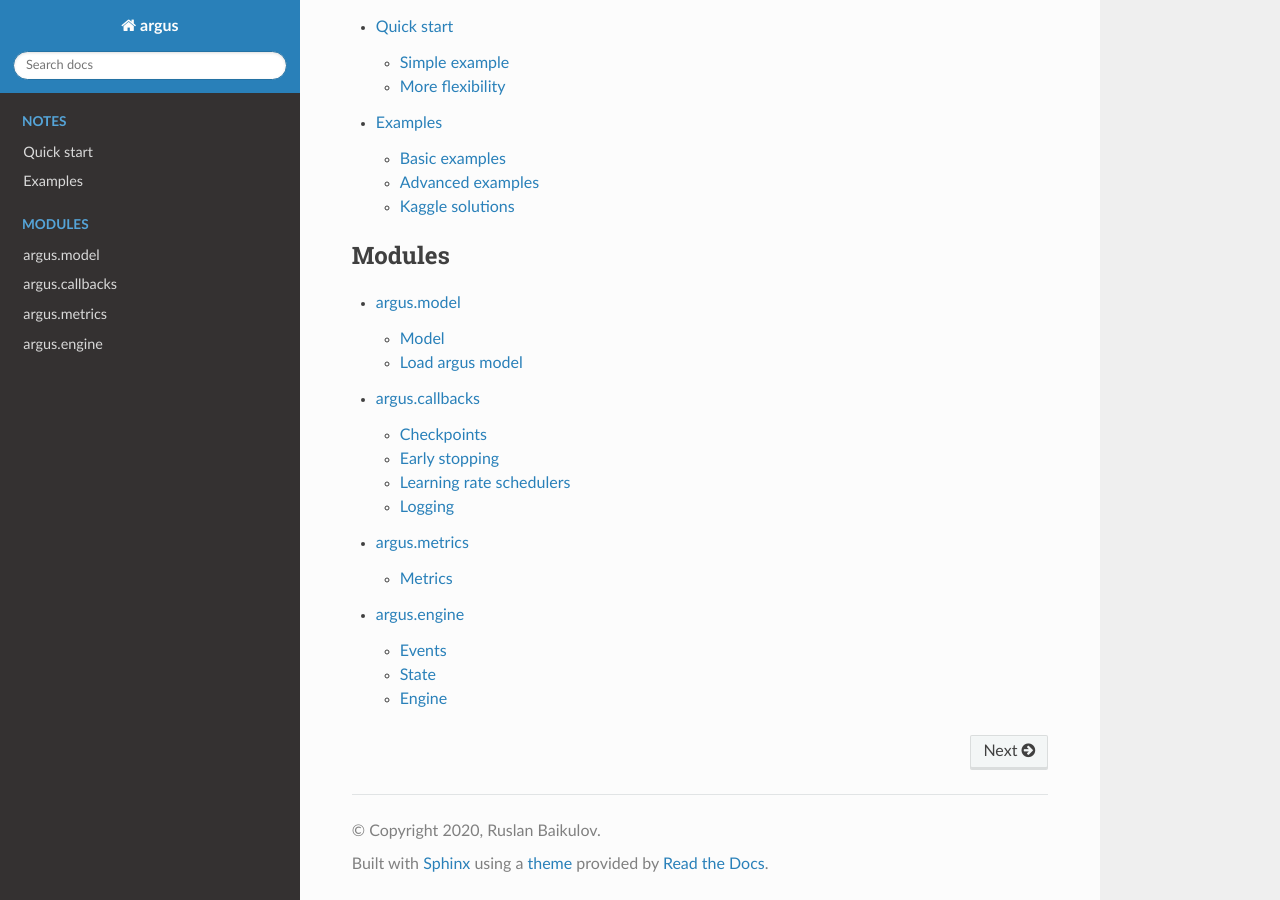
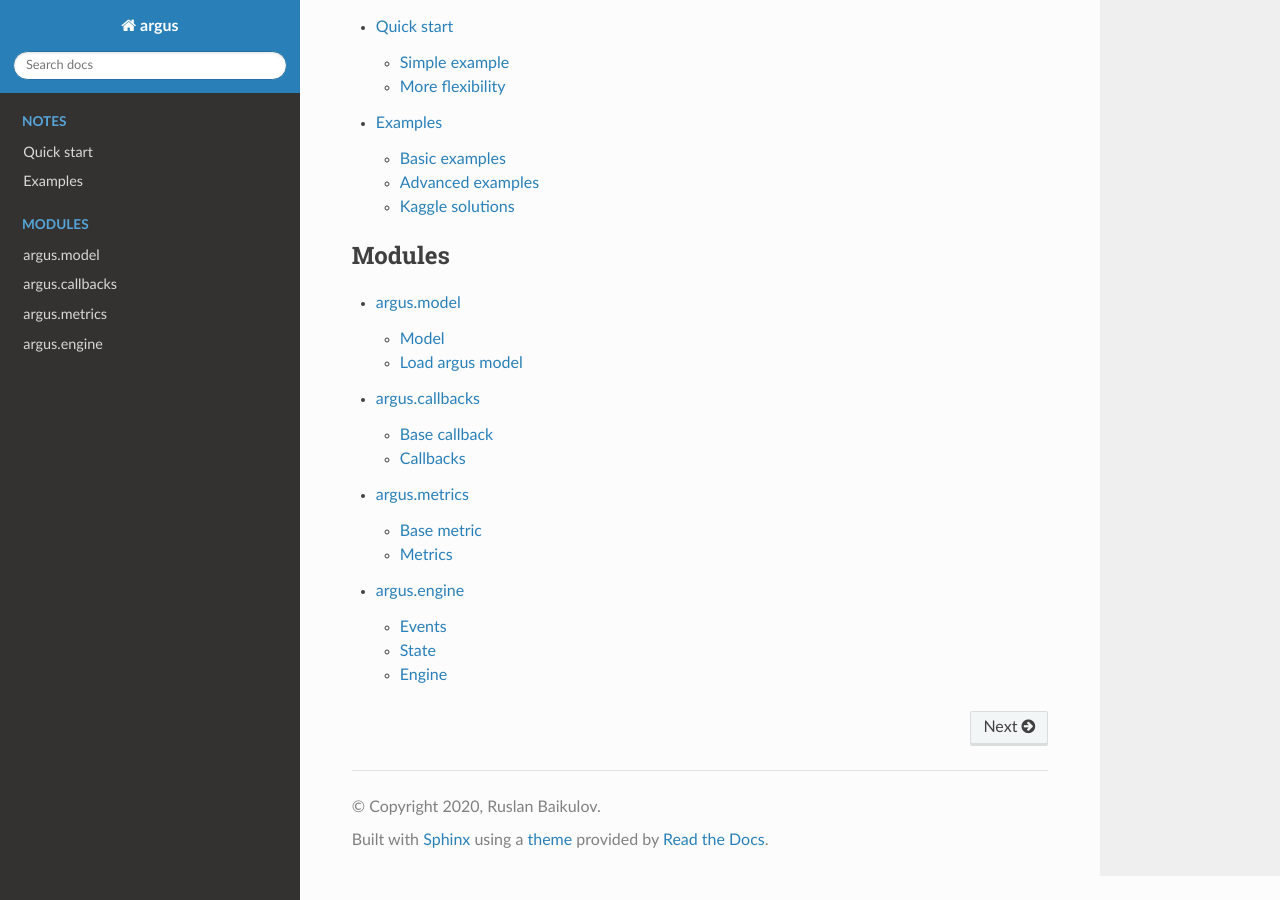
Before and after one commit to lRomul/argus, a Sphinx documentation site: the page built from docs/source/index.rst, in a window 1280 px wide and 900 px high, scrolled down 925 px. Built offline with Sphinx 7.4.7 and the Read the Docs theme 2.0.0, drawn with Linux system fonts in a browser that asks for light colours.

Commit message:
docs: Add more sections

```diff
--- a/docs/source/callbacks.rst
+++ b/docs/source/callbacks.rst
@@ -3,8 +3,14 @@
 
 .. currentmodule:: argus.callbacks
 
+Base callback
+-------------
+
 .. autoclass:: Callback
    :members:
+
+Callbacks
+---------
 
 .. toctree::
    :maxdepth: 2
--- a/docs/source/index.rst
+++ b/docs/source/index.rst
@@ -14,6 +14,7 @@
 
 Project info
 ------------
+
 * GitHub repository: https://github.com/lRomul/argus
 * License: MIT
 
--- a/docs/source/metrics.rst
+++ b/docs/source/metrics.rst
@@ -1,5 +1,8 @@
 argus.metrics
 =============
+
+Base metric
+-----------
 
 .. currentmodule:: argus.metrics
 
--- a/docs/source/model.rst
+++ b/docs/source/model.rst
@@ -1,10 +1,10 @@
 argus.model
 ===========
 
+.. currentmodule:: argus.model
+
 Model
 -----
-
-.. currentmodule:: argus.model
 
 .. autoclass:: Model
    :members:
```
